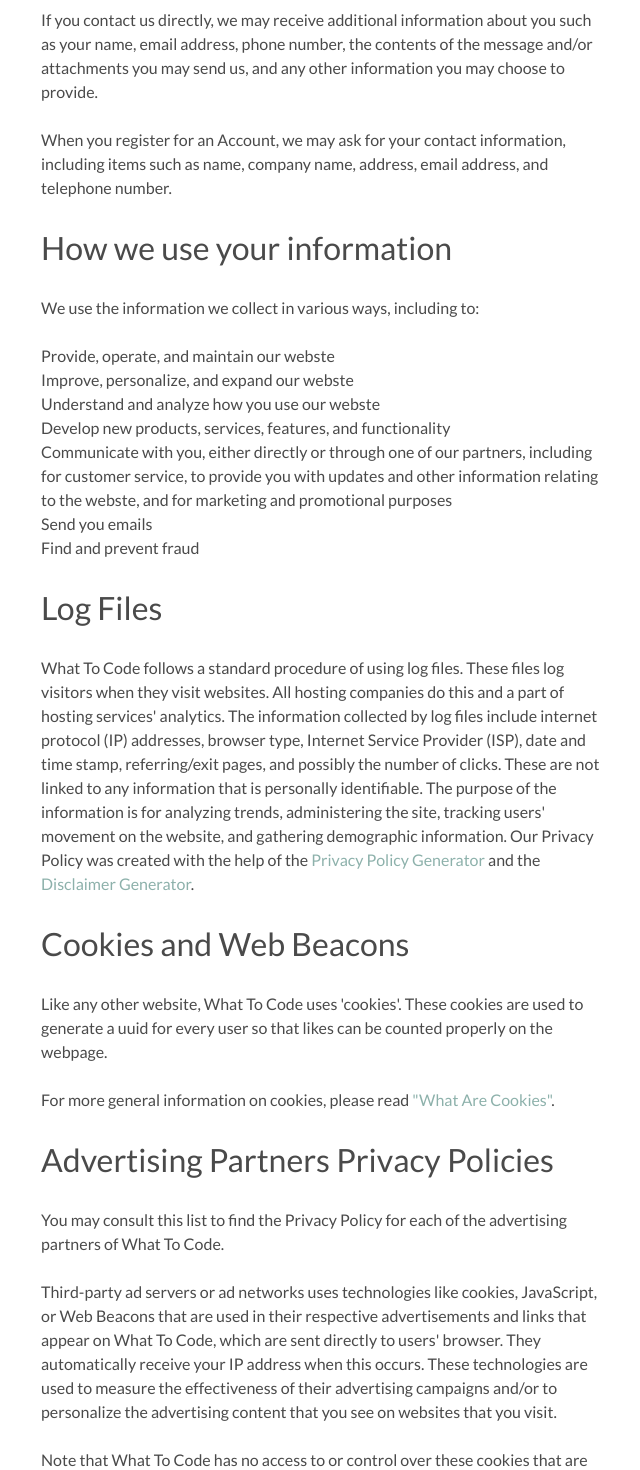
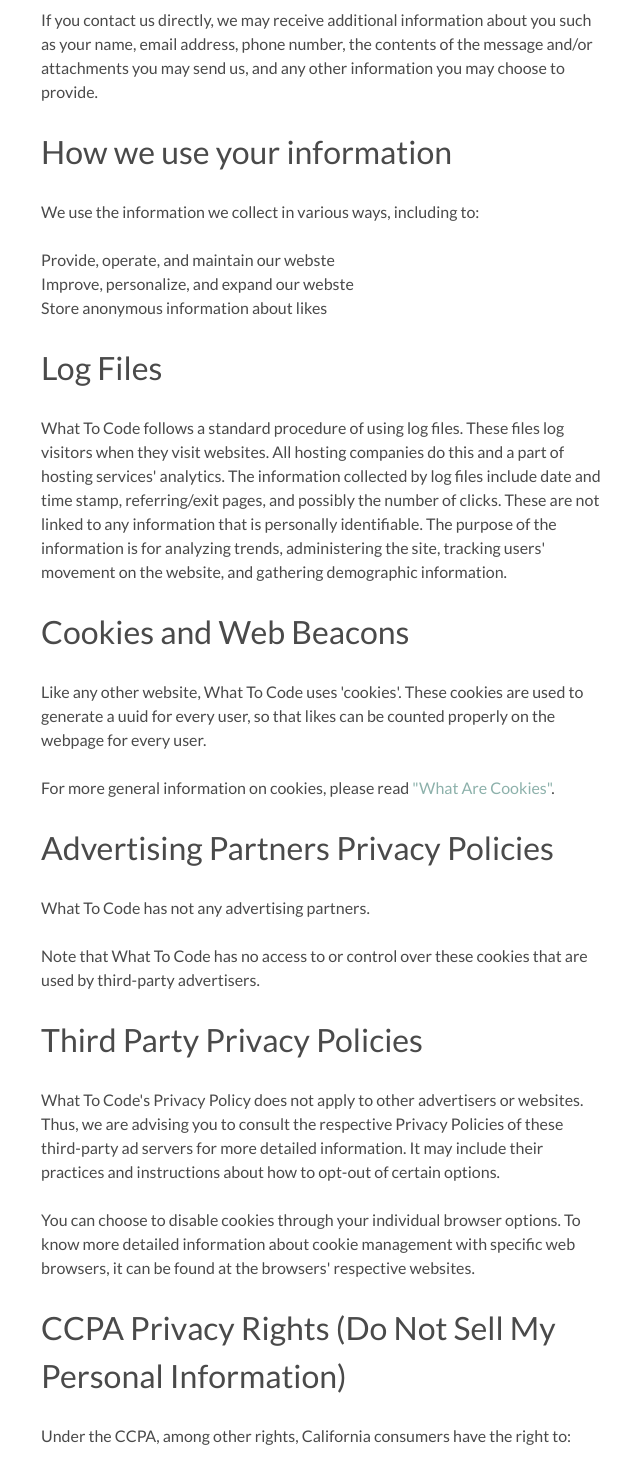
Before and after one commit to bykof/what-to-code, a Next.js app in the folder frontend/: page /privacy in a window 1280 px wide. Shown: the part 780-2250 px from the top of the page, without its empty margins (317-957 px from the left). Built offline with nearby package versions, Linux system fonts and the light colour scheme.

Commit message:
Adapt privacy polivy

```diff
--- a/frontend/pages/privacy.js
+++ b/frontend/pages/privacy.js
@@ -54,12 +54,6 @@
             other information you may choose to provide.
           </p>
           <br />
-          <p>
-            When you register for an Account, we may ask for your contact
-            information, including items such as name, company name, address,
-            email address, and telephone number.
-          </p>
-          <br />
           <h2 className="is-size-3">How we use your information</h2>
           <br />
           <p>
@@ -69,16 +63,7 @@
           <ul>
             <li>Provide, operate, and maintain our webste</li>
             <li>Improve, personalize, and expand our webste</li>
-            <li>Understand and analyze how you use our webste</li>
-            <li>Develop new products, services, features, and functionality</li>
-            <li>
-              Communicate with you, either directly or through one of our
-              partners, including for customer service, to provide you with
-              updates and other information relating to the webste, and for
-              marketing and promotional purposes
-            </li>
-            <li>Send you emails</li>
-            <li>Find and prevent fraud</li>
+            <li>Store anonymous information about likes</li>
           </ul>
           <br />
           <h2 className="is-size-3">Log Files</h2>
@@ -87,30 +72,20 @@
             What To Code follows a standard procedure of using log files. These
             files log visitors when they visit websites. All hosting companies
             do this and a part of hosting services' analytics. The information
-            collected by log files include internet protocol (IP) addresses,
-            browser type, Internet Service Provider (ISP), date and time stamp,
+            collected by log files include date and time stamp,
             referring/exit pages, and possibly the number of clicks. These are
             not linked to any information that is personally identifiable. The
             purpose of the information is for analyzing trends, administering
             the site, tracking users' movement on the website, and gathering
-            demographic information. Our Privacy Policy was created with the
-            help of the{" "}
-            <a href="https://www.privacypolicygenerator.info">
-              Privacy Policy Generator
-            </a>{" "}
-            and the{" "}
-            <a href="https://www.disclaimergenerator.org/">
-              Disclaimer Generator
-            </a>
-            .
+            demographic information.
           </p>
           <br />
           <h2 className="is-size-3">Cookies and Web Beacons</h2>
           <br />
           <p>
             Like any other website, What To Code uses 'cookies'. These cookies
-            are used to generate a uuid for every user so that likes can be
-            counted properly on the webpage.
+            are used to generate a uuid for every user, so that likes can be
+            counted properly on the webpage for every user.
           </p>
           <br />
           <p>
@@ -124,19 +99,7 @@
           <h2 className="is-size-3">Advertising Partners Privacy Policies</h2>
           <br />
           <p>
-            You may consult this list to find the Privacy Policy for each of the
-            advertising partners of What To Code.
-          </p>
-          <br />
-          <p>
-            Third-party ad servers or ad networks uses technologies like
-            cookies, JavaScript, or Web Beacons that are used in their
-            respective advertisements and links that appear on What To Code,
-            which are sent directly to users' browser. They automatically
-            receive your IP address when this occurs. These technologies are
-            used to measure the effectiveness of their advertising campaigns
-            and/or to personalize the advertising content that you see on
-            websites that you visit.
+            What To Code has not any advertising partners.
           </p>
           <br />
           <p>
```
